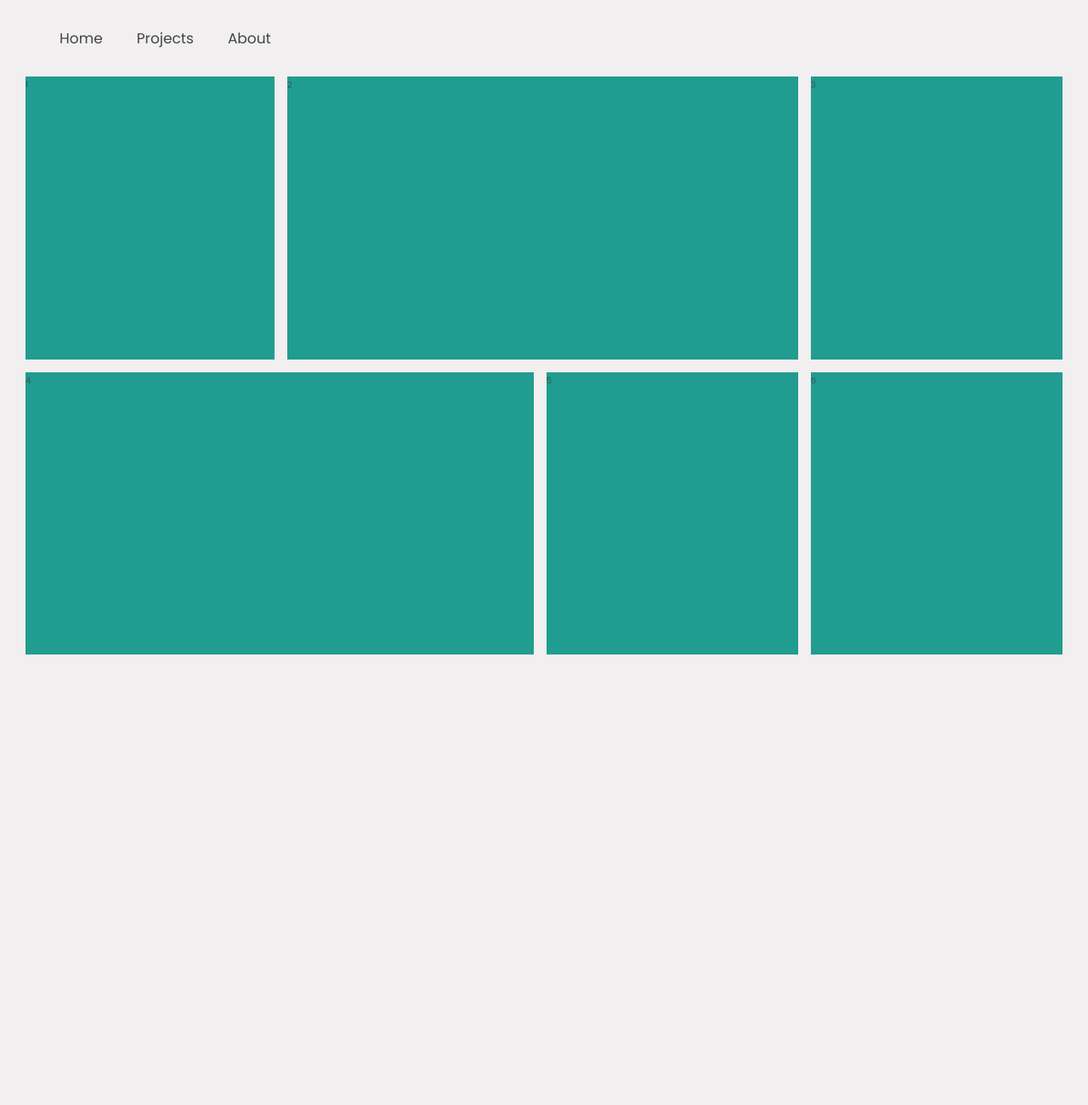
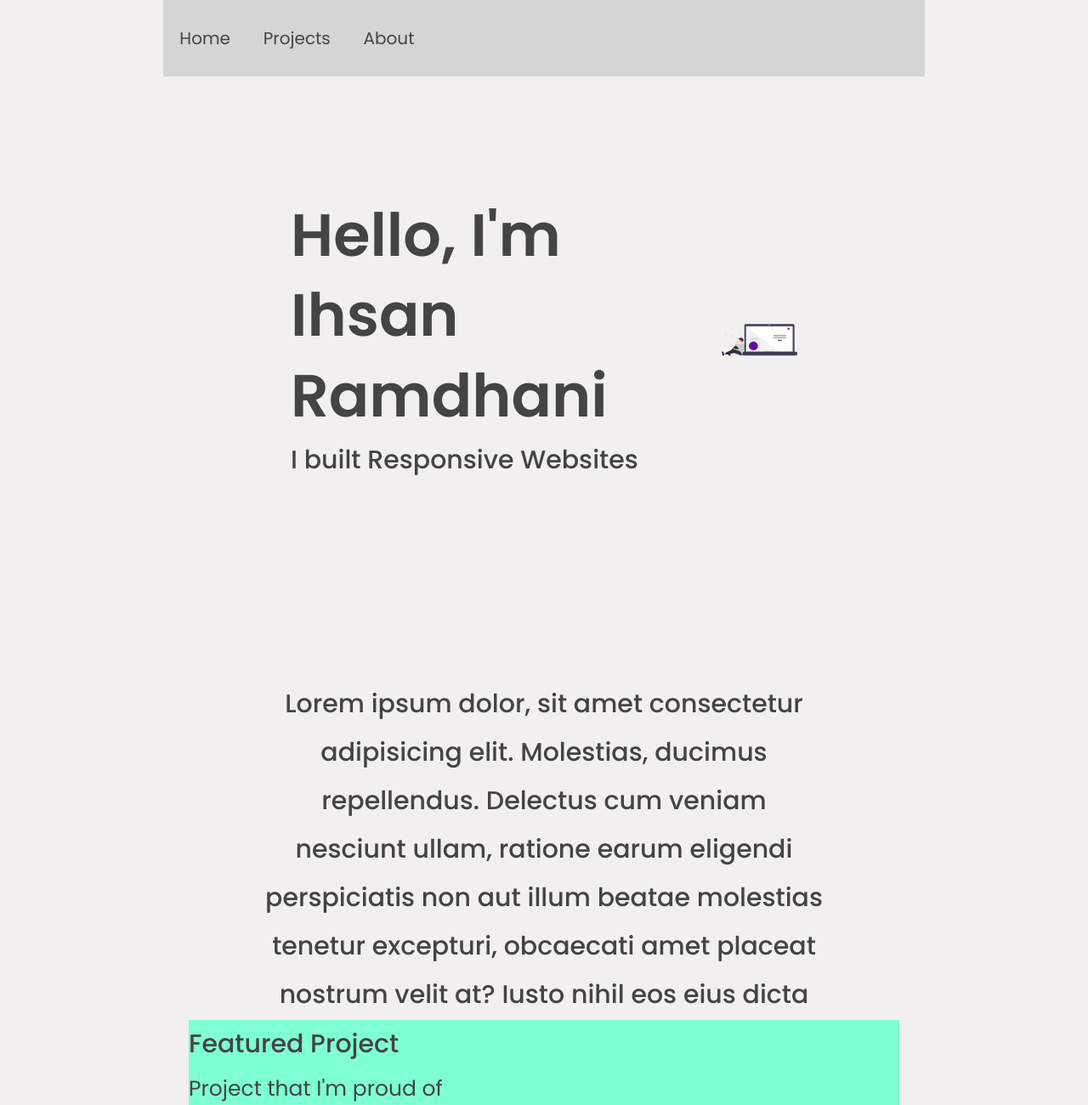
Before and after one commit to ihsanramdhani/personal-web, a plain HTML site: page index.html in a window 1280 px wide. Shown: the top 1300 px of the page at 85% size. Before the commit the page ends 800 px from the top, so only its background shows below. Drawn offline with Linux system fonts and the light colour scheme.

Commit message:
feat: add UI in home page

```diff
--- a/index.html
+++ b/index.html
@@ -12,49 +12,52 @@
     <link rel="stylesheet" href="style.css" />
   </head>
   <body>
-    <div class="nav">
-      <ul class="nav__links">
-        <li class="nav__item">
-          <a href="#home" class="nav__link nav__home">Home</a>
+    <div class="nav--wrapper">
+      <ul class="nav">
+        <li class="nav--item"><a href="#home" class="nav--link">Home</a></li>
+        <li class="nav--item">
+          <a href="#projects" class="nav--link">Projects</a>
         </li>
-        <li class="nav__item">
-          <a href="#projects" class="nav__link nav__projects">Projects</a>
-        </li>
-        <li class="nav__item">
-          <a href="#about" class="nav__link nav__about">About</a>
+        <li class="nav--item">
+          <a href="#about" class="nav--link">About</a>
         </li>
       </ul>
     </div>
-    <!-- <div class="container__section">
-      <div class="header">
-        <div class="section__header">
-          <h1>Hello, I'm <span class="highlight">Ihsan Ramdhani</span></h1>
-          <h4>a Software Engineer</h4>
-          <div class="header__img"></div>
+    <div class="home section" id="home">
+      <div class="header--wrapper">
+        <div class="header--title">Hello, I'm Ihsan Ramdhani</div>
+        <div class="header--subtitle">I built Responsive Websites</div>
+        <div class="header--img"></div>
+      </div>
+      <div class="quote--wrapper">
+        <div class="quote">
+          Lorem ipsum dolor, sit amet consectetur adipisicing elit. Molestias,
+          ducimus repellendus. Delectus cum veniam nesciunt ullam, ratione earum
+          eligendi perspiciatis non aut illum beatae molestias tenetur
+          excepturi, obcaecati amet placeat nostrum velit at? Iusto nihil eos
+          eius dicta fugiat facilis, tenetur, ab modi ea minima aut optio?
+          Dicta, porro facere.
+        </div>
+        <div class="quote">
+          Lorem ipsum dolor sit amet consectetur adipisicing elit. Dolore, non.
         </div>
       </div>
-      <div class="section section__projects">
-        <div>Pig Game</div>
-        <img src="assets/pig_game.png" alt="Pig Game" class="section_img" />
-        <img
-          src="assets/guess_my_number.png"
-          alt="Guess My Number"
-          class="section_img"
-        />
-        <div>Guess My Number</div>
-        <div>Personal Web</div>
-        <img src="assets/personal_web.png" alt="" class="section_img" />
-        <img src="assets/bankist.png" alt="" class="section_img" />
-        <div>Bankist</div>
+      <div class="featured--projects--wrapper">
+        <div class="featured--title">Featured Project</div>
+        <div class="featured--subtitle">Project that I'm proud of</div>
+        <div class="featured--text">
+          Lorem ipsum dolor sit amet consectetur adipisicing elit. Rerum
+          veritatis rem harum blanditiis accusamus quod autem similique eligendi
+          exercitationem quis. Amet nihil rerum quibusdam ipsum totam quasi
+          minima cum iusto harum odio dolorem animi, necessitatibus molestias et
+          aperiam consequuntur inventore atque possimus. Odio quidem nostrum
+          optio doloremque adipisci similique sapiente!
+        </div>
+        <div class="featured--img"></div>
+        <div class="featured--button">
+          <a href="#projects">See more projects </a>
+        </div>
       </div>
-    </div> -->
-    <div class="home section" id="home">
-      <div class="boxes">1</div>
-      <div class="boxes">2</div>
-      <div class="boxes">3</div>
-      <div class="boxes">4</div>
-      <div class="boxes">5</div>
-      <div class="boxes">6</div>
     </div>
     <div class="projects section" id="projects">
       <div class="project--boxes"></div>
--- a/script.js
+++ b/script.js
@@ -43,7 +43,7 @@
 // });
 
 const sections = document.querySelectorAll('.section');
-const links = document.querySelectorAll('.nav__link');
+const links = document.querySelectorAll('.nav--link');
 
 const displayPage = function (section) {
   sections.forEach(section => {
--- a/style.css
+++ b/style.css
@@ -24,179 +24,172 @@ body {
   color: #444;
   line-height: 1.9;
   background-color: #f1efef;
-  /* padding: 0 3rem; */
+  padding: 0 15vw;
 }
 
-.header {
-  height: 100vh;
-
-  display: flex;
-  flex-direction: column;
-  align-items: center;
+/* NAV  */
+.nav--wrapper {
+  height: 9rem;
+  width: 70vw;
+  grid-area: nav;
+  display: grid;
+  grid-template-areas: 'nav . . . . .';
+  position: fixed;
+  background-color: #d6d5d5;
 }
 
-.section__header {
-  flex: 1;
-
-  max-width: 130rem;
+.nav {
+  grid-area: nav;
   display: grid;
-  grid-template-columns: 3fr 2fr;
-  row-gap: 3rem;
-  align-content: center;
-  justify-content: center;
-
-  align-items: start;
-  justify-items: start;
-  transition: 1s;
+  grid-template-areas: 'home projects about';
+  align-items: center;
+  justify-items: center;
+  list-style: none;
 }
 
-h1 {
-  font-size: 5.5rem;
+.nav--link:link,
+.nav--link:visited {
+  font-size: 2rem;
+  font-weight: 400;
+  text-decoration: none;
+  color: inherit;
+}
+
+/* HOME SECTION */
+.home {
+  display: grid;
+  grid-template-areas:
+    'nav'
+    'header'
+    'quote'
+    'featured-projects';
+  padding: 0 3rem;
+  height: auto;
+}
+
+/* HEADER */
+.header--wrapper {
+  height: 100vh;
+  grid-area: header;
+  display: grid;
+  grid-template-areas:
+    '. . . img img'
+    'title title title img img'
+    'subtitle subtitle subtitle img img'
+    '. . . img img';
+  justify-items: start;
+  align-items: center;
+  padding: 0 12rem;
+}
+
+.header--title {
+  font-size: 7rem;
+  font-weight: bold;
   line-height: 1.35;
+  user-select: none;
+  grid-area: title;
+  align-self: end;
+}
+
+.header--subtitle {
+  font-size: 3rem;
+  font-weight: 500;
+  user-select: none;
+  grid-area: subtitle;
+  align-self: start;
+}
+
+.header--img {
+  content: var(--svg-1);
+  width: 100%;
+  grid-area: img;
+}
+
+/* QUOTE */
+.quote--wrapper {
+  height: 50vh;
+  grid-area: quote;
+  display: grid;
+  grid-template-areas:
+    'quote'
+    'person';
+  justify-items: center;
+  align-items: center;
+  font-size: 3rem;
+  font-weight: 500;
+  user-select: none;
+  padding: 0 9rem;
+  text-align: center;
+}
+
+.quote:nth-child(1) {
+  grid-area: quote;
+  align-self: center;
+}
+
+.quote:nth-child(2) {
+  grid-area: person;
+  align-self: start;
+}
+
+/* FEATURED PROJECTS */
+.featured--projects--wrapper {
+  grid-area: featured-projects;
+  background-color: aquamarine;
+  display: grid;
+  grid-template-areas:
+    'title title'
+    'subtitle subtitle'
+    'text img'
+    'button button';
+}
+
+.featured--title {
+  grid-area: title;
+  font-size: 3rem;
+  font-weight: 500;
+  user-select: none;
+  align-self: end;
+  justify-self: start;
+}
+
+.featured--subtitle {
+  grid-area: subtitle;
+  align-self: start;
+  justify-self: start;
+  font-size: 2.5rem;
+  font-weight: 400;
+  margin-bottom: 3rem;
   user-select: none;
 }
 
-h4 {
-  font-size: 2.4rem;
-  font-weight: 500;
-  user-select: none;
-}
-
-.header__img {
-  width: 100%;
-  grid-column: 2 / 3;
-  grid-row: 1 / span 3;
-  transform: translateY(-6rem);
-}
-
-.header__img::before {
-  content: var(--svg-1);
-}
-
-.highlight {
-  position: relative;
-}
-
-.highlight::after {
-  display: block;
-  content: '';
-  position: absolute;
-  bottom: 0;
-  left: 0;
-  height: 100%;
-  width: 100%;
-  z-index: -1;
-  opacity: 0.7;
-  transform: scale(1.07, 1.05) skewX(-15deg);
-  background-color: var(--color-1);
-}
-
-/* NAVIGATION */
-.nav {
-  display: flex;
-  align-items: center;
-  height: 9rem;
-  width: 100%;
-  padding: 0 3rem;
-  position: fixed;
-  z-index: 100;
-  background-color: #f1efef;
-}
-
-.nav__links {
-  display: flex;
-  align-items: center;
-  list-style: none;
-}
-
-.nav__item {
-  margin-left: 4rem;
-}
-
-.nav__link:link,
-.nav__link:visited {
-  font-size: 1.7rem;
-  font-weight: 400;
-  color: inherit;
-  text-decoration: none;
-}
-
-/* SECTION */
-/* .section {
-  padding-top: 9rem;
-  background-color: #f1efef;
-  font-size: 1.7rem;
-  font-weight: 400;
-  display: grid;
-  grid-template-columns: repeat(2, 1fr);
-  grid-template-rows: auto;
-  gap: 4rem;
-  margin: 0 12rem;
-}
-
-.section__projects > *,
-.section__about > * {
-  border: 1px solid red;
-  place-self: center;
+.featured--text {
+  grid-area: text;
+  align-self: center;
+  justify-self: start;
   font-size: 2rem;
 }
 
-.section_img {
+.featured--img {
+  grid-area: img;
+  content: var(--svg-2);
   width: 100%;
-} */
-
-
-/* ////////////////////////////////////////////////////////////////////////////// */
-
-/* NEW STYLES */
-
-.home {
-  display: none;
-  gap: 1.5rem;
-  grid-template-areas:
-    'one two two three'
-    'four four five six';
-  width: 100vw;
-  height: 100vh;
-  padding: 3rem;
-  padding-top: 9rem;
 }
 
-.boxes {
-  background-color: #219c90;
-}
-
-.boxes:nth-child(1) {
-  grid-area: one;
-}
-.boxes:nth-child(2) {
-  grid-area: two;
-}
-.boxes:nth-child(3) {
-  grid-area: three;
-}
-.boxes:nth-child(4) {
-  grid-area: four;
-}
-.boxes:nth-child(5) {
-  grid-area: five;
-}
-.boxes:nth-child(6) {
-  grid-area: six;
-}
+/* TODO:
+1. fix bugs in featured project
+2. implement projects & about pages */
 
 .projects {
   display: none;
+  padding: 9rem 3rem 3rem;
   gap: 1.5rem;
   grid-template-areas:
-    'one two three five'
-    'four six six five'
-    'seven seven eight nine'
-    'ten eleven twelve twelve';
-  width: 100vw;
-  height: 100vw;
-  padding: 3rem;
-  padding-top: 9rem;
+    'one two two three four'
+    'five six seven three eight'
+    'nine ten eleven three twelve';
+  width: 50vw;
+  height: 50vh;
 }
 
 .project--boxes {
@@ -244,10 +237,9 @@ h4 {
   display: none;
   gap: 1.5rem;
   grid-template-areas: 'one two';
-  width: 100vw;
-  height: 100vh;
-  padding: 3rem;
-  padding-top: 9rem;
+  width: 50vw;
+  height: 50vh;
+  padding: 9rem 3rem 3rem;
 }
 
 .about--boxes {
```
